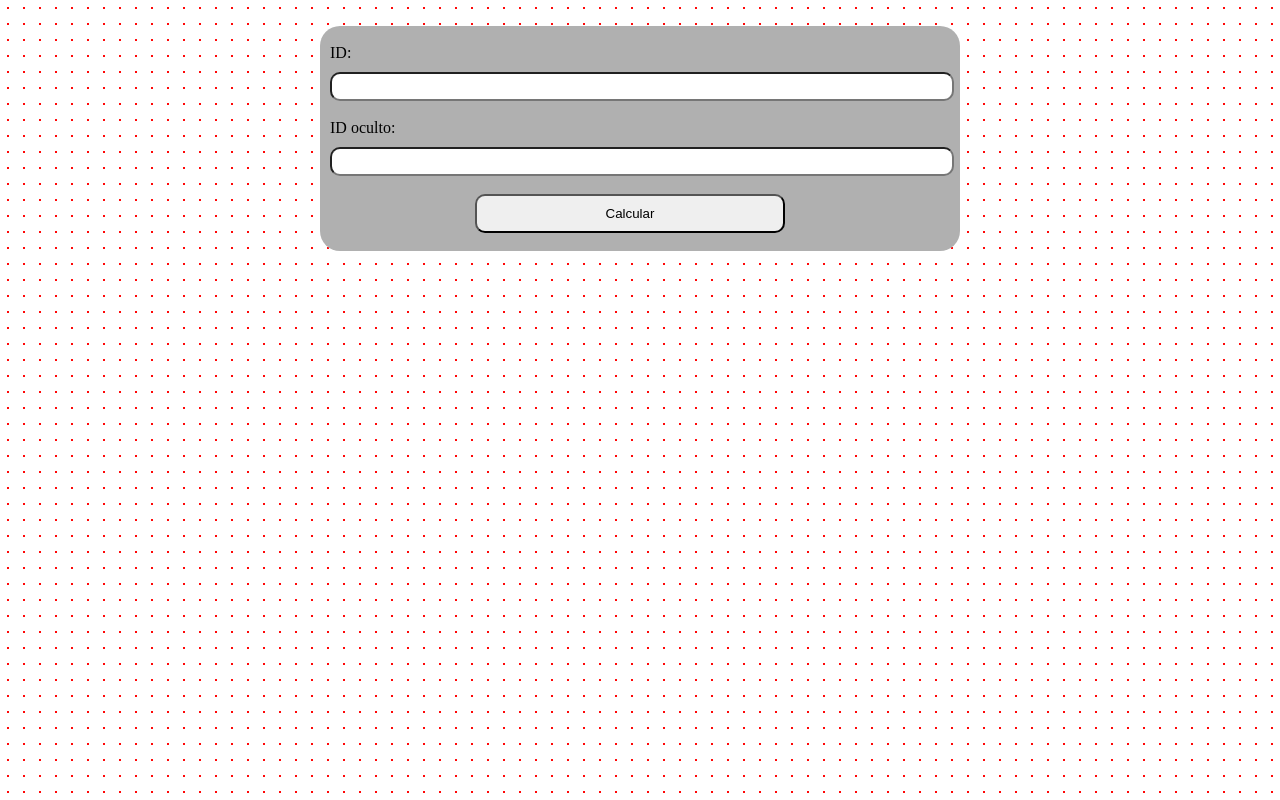
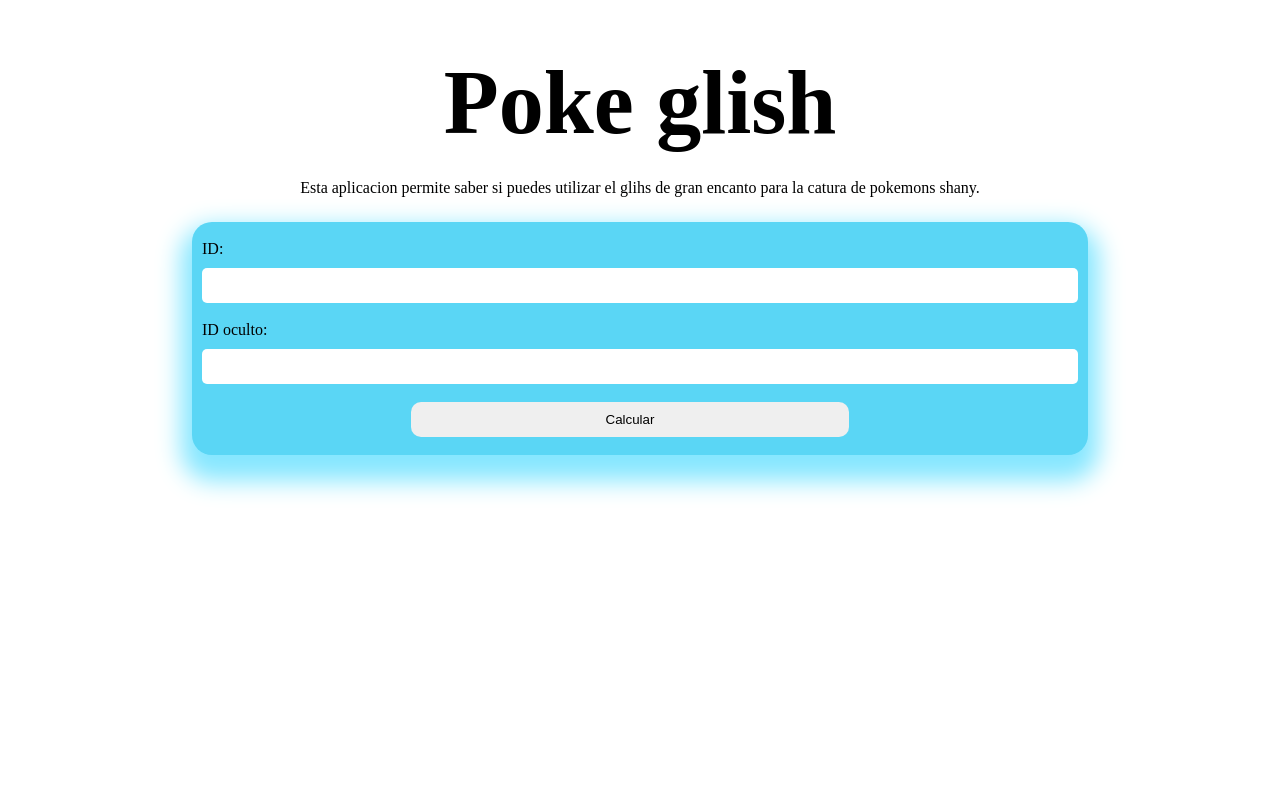
Before and after one commit to Black-software100/Pokemon_Gliht, a plain HTML site: page index.html in a window 1280 px wide. Drawn offline with Linux system fonts and the light colour scheme.

Commit message:
se realizan actualizacion

```diff
--- a/style.css
+++ b/css/style.css
@@ -4,16 +4,26 @@
 
 body{
     background-color: #ffffff;
-    background-image: radial-gradient(#ff0808 0.8px, #ffffff 0.8px);
     background-size: 16px 16px;
 }
 .container{
-    margin: 2% 25% 0% 25%;
+    margin: 4% 15% 0% 15%;
+}
+.container h1{
+    margin-top: 25px;
+    text-align: center;
+    font-size: 90px;
+}
+.container p{
+    margin-top: 25px;
+    margin-bottom: 25px;
+    text-align: center;
 }
 .card{
     padding-right: 20px;
-    background: rgb(176, 176, 176);
+    background: rgb(90, 214, 245);
     border-radius: 20px;
+    box-shadow: 0 15px 25px 11px  rgb(134, 231, 255);
 }
 
 .idnormal{
@@ -28,9 +38,15 @@ body{
 
 input{
     width: 100%;
+    height: 25px;
     padding: 5px;
+    border-radius: 5px;
+    border: none;
 }
-.button{
+input:focus{
+    border: 2px solid green;
+}
+.ContenedorButton{
     display: flex;
     align-items: center;
     justify-content: center;
@@ -39,11 +55,8 @@ button{
     width: 50%;
     padding: 10px;
     border-radius: 10px;
+    border: none;
 }
-input{
-    border-radius: 10px;
+.tabla{
+    margin-top: 35px;
 }
-input:focus{
-    border:20px;
-    border-color: green;
-}
--- a/index.html
+++ b/index.html
@@ -4,11 +4,18 @@
     <meta charset="UTF-8">
     <meta http-equiv="X-UA-Compatible" content="IE=edge">
     <meta name="viewport" content="width=device-width, initial-scale=1.0">
-    <link rel="stylesheet" href="style.css">
+    <link  rel="preload" as="style" href="../css/style.css">
+    <link rel="stylesheet" href="../css/style.css">
     <title>Gliht Pokemon</title>
 </head>
 <body>
+    <script defer  src="../js/jQuery.js"></script>
+    <script defer src="../js/main.js"></script>
     <section class="container">
+        <h1>Poke glish</h1>
+        <p>
+            Esta aplicacion permite saber si puedes utilizar el glihs de gran encanto para la catura de pokemons shany.
+        </p>
         <div class="card">
 
             <section class="idnormal">
@@ -23,16 +30,16 @@
                 <label> ID oculto:</label>
                 <input type="number" id="id_oculto" maxlength="5"/>
             </section>
+
             <br>
-            <section class="button">
+            <section class="ContenedorButton">
                 <button type="button" id="btn_calc" value="Calcular" >Calcular</button>
             </section>
             <br>
         </div>
         <br>
-        <Table id="mensajes"></Table>
+        <Table class="tabla" id="mensajes"></Table>
     </section>
-    <script src="jQuery.js"></script>
-    <script src="main.js"></script>
+
 </body>
 </html>
```
Also changed, not shown: js/jQuery.js (renamed from jQuery.js), js/main.js (renamed from main.js).
